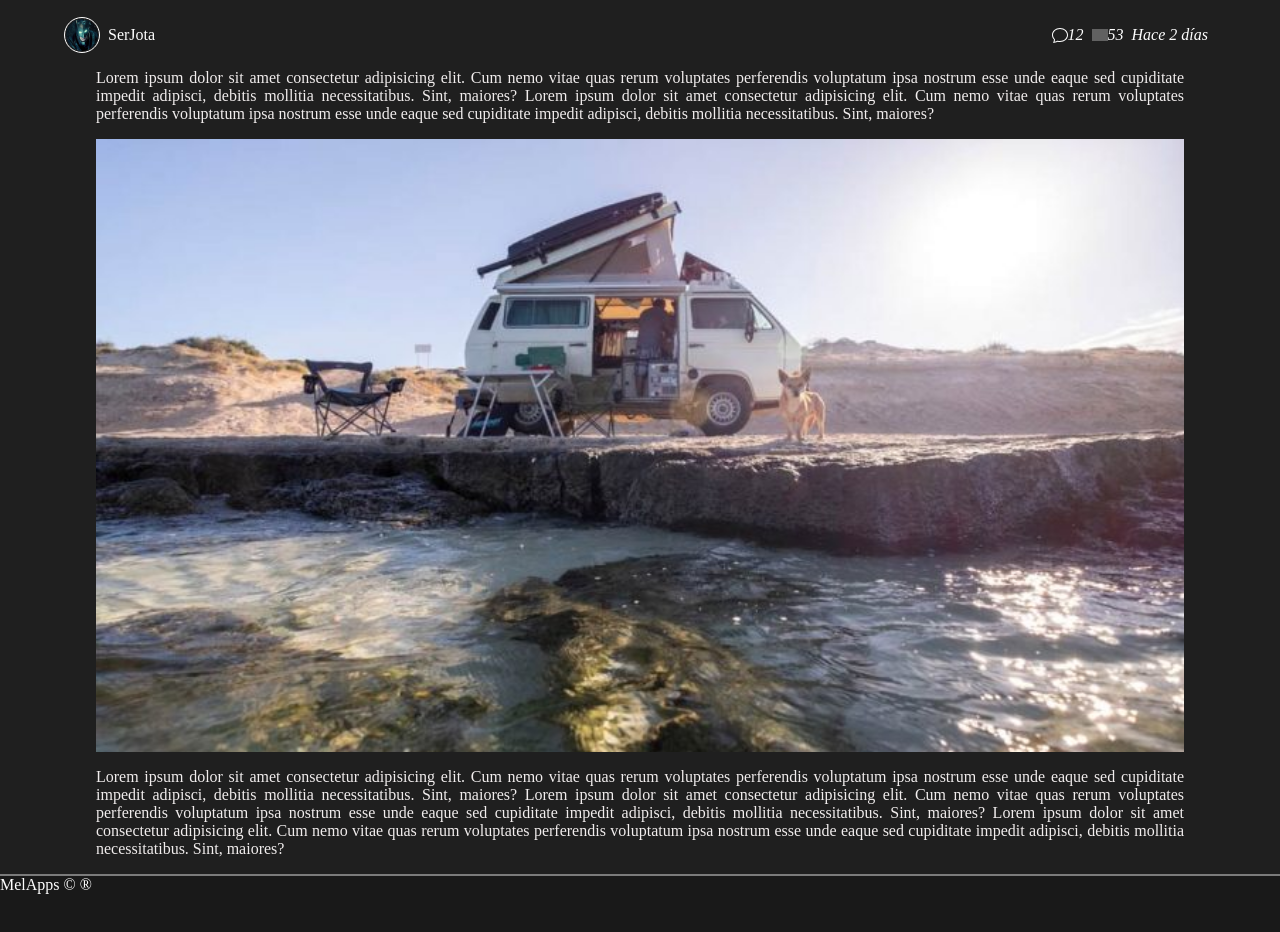
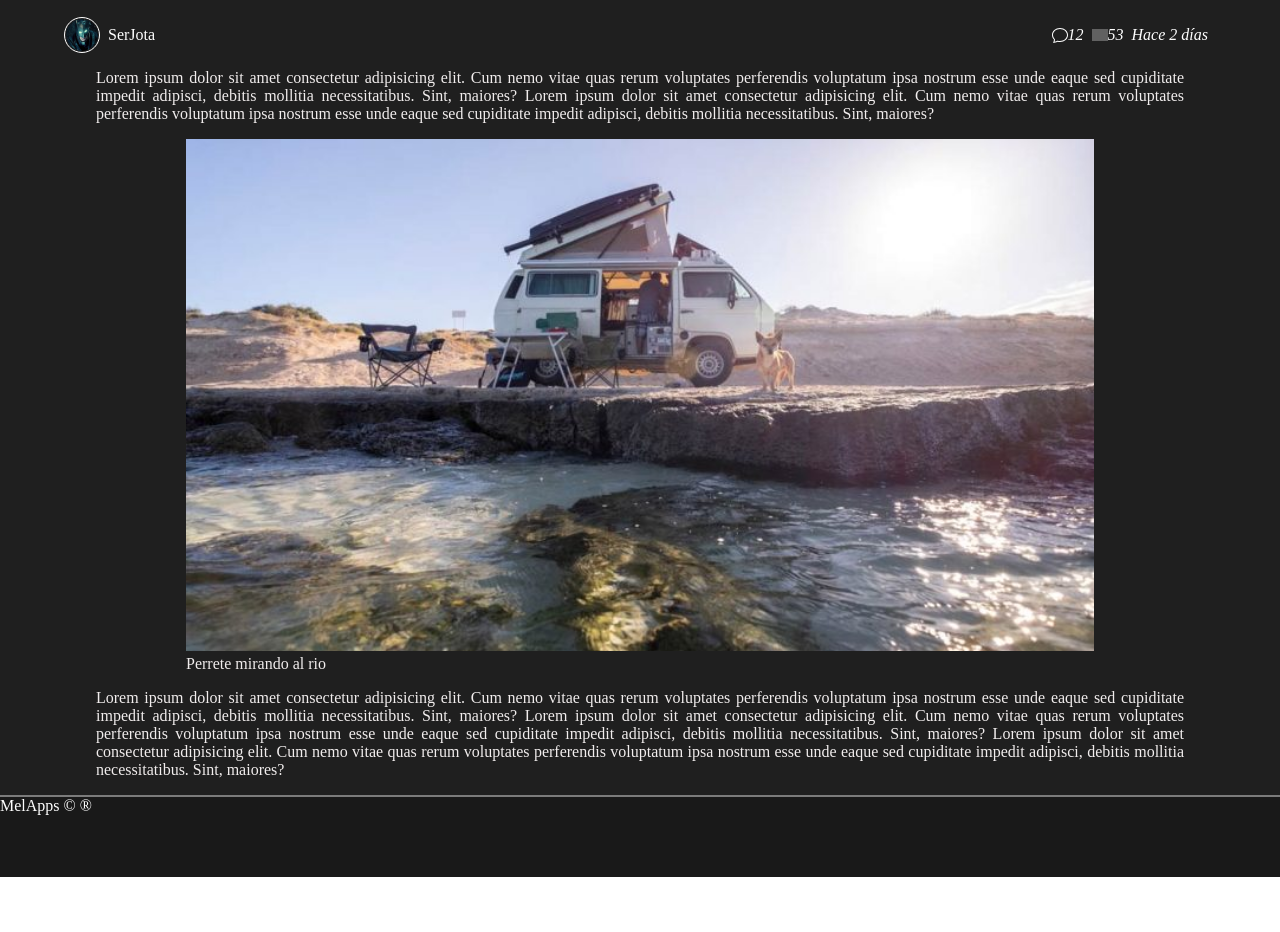
Before and after one commit to j0tac3/miprimerafurgo, an Angular app: page /aventuras/1 in a window 1280 px wide. Shown: the part 420-1352 px from the top of the page. After the commit the page ends 1297 px from the top, so only its background shows below. Built offline with nearby package versions, Linux system fonts and the light colour scheme; grey boxes are pictures that could not be loaded.

Commit message:
Maquetando la vista del post seleccionado

```diff
--- a/src/app/components/home-components/main-menu-option/main-menu-option.component.css
+++ b/src/app/components/home-components/main-menu-option/main-menu-option.component.css
@@ -4,7 +4,7 @@
     border-radius: 10px;
     border: 2px solid;
     margin: 1rem 1.5rem;
-    padding: .5 2rem;
+    padding: .5rem 2rem;
     color: darkgray;
     filter: invert(.5);
     transition: background-color .4s, color .4s, filter .4s;
--- a/src/app/components/post-components/post-selected/post-selected.component.html
+++ b/src/app/components/post-components/post-selected/post-selected.component.html
@@ -10,7 +10,10 @@
             Lorem ipsum dolor sit amet consectetur adipisicing elit. Cum nemo vitae quas rerum voluptates perferendis voluptatum ipsa nostrum esse unde eaque sed cupiditate impedit adipisci, debitis mollitia necessitatibus. Sint, maiores?
             Lorem ipsum dolor sit amet consectetur adipisicing elit. Cum nemo vitae quas rerum voluptates perferendis voluptatum ipsa nostrum esse unde eaque sed cupiditate impedit adipisci, debitis mollitia necessitatibus. Sint, maiores?
         </p>
-        <img src="assets/media/img/furgo_perro.jpg" alt="" class="text-image">
+        <div class="text-image-container">
+            <img src="assets/media/img/furgo_perro.jpg" alt="" class="text-image">
+            <span class="pie-foto">Perrete mirando al rio</span>
+        </div>
         <p class="text">
             Lorem ipsum dolor sit amet consectetur adipisicing elit. Cum nemo vitae quas rerum voluptates perferendis voluptatum ipsa nostrum esse unde eaque sed cupiditate impedit adipisci, debitis mollitia necessitatibus. Sint, maiores?
             Lorem ipsum dolor sit amet consectetur adipisicing elit. Cum nemo vitae quas rerum voluptates perferendis voluptatum ipsa nostrum esse unde eaque sed cupiditate impedit adipisci, debitis mollitia necessitatibus. Sint, maiores?
```
